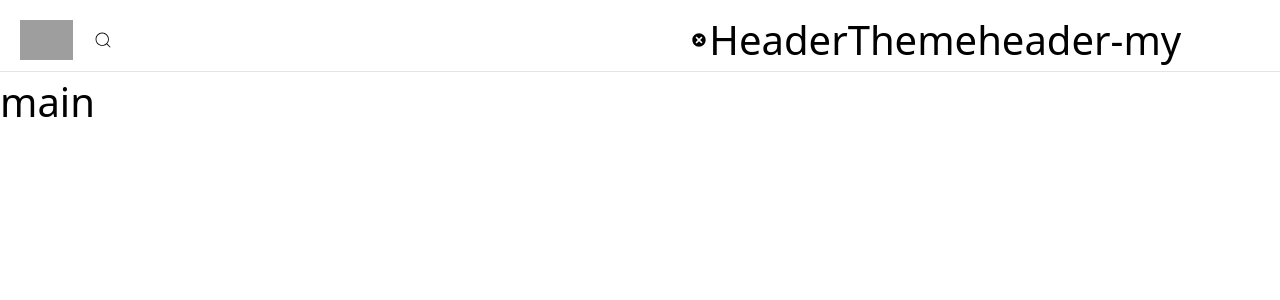
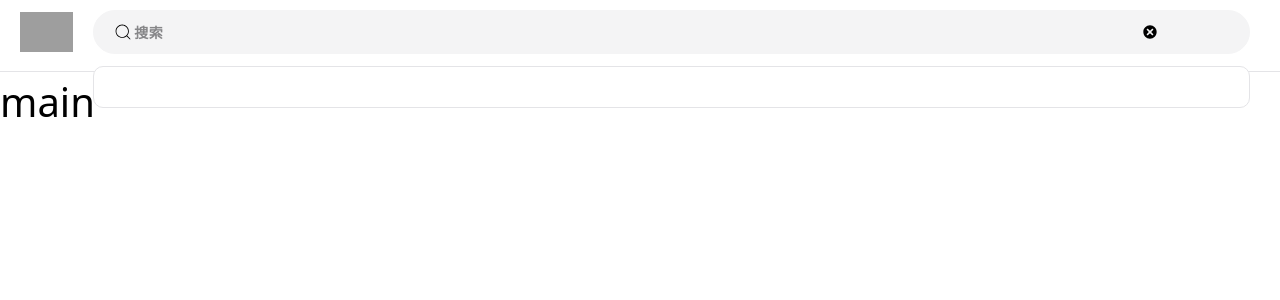
Before and after one commit to liujp2015/react-vite, a React (Vite) app: page / in a window 1280 px wide. Shown: the top 300 px of the page. Built offline with nearby package versions, Linux system fonts and the light colour scheme; grey boxes are pictures that could not be loaded.

Commit message:
about the css of search of header

```diff
--- a/src/components/header/components/HeaderMy.tsx
+++ b/src/components/header/components/HeaderMy.tsx
@@ -1,7 +1,7 @@
 import React from "react";
 
 const HeaderMy = () => {
-  return <div>header-my</div>;
+  return <div></div>;
 };
 
 export default HeaderMy;
--- a/src/components/header/components/HeaderSearch.tsx
+++ b/src/components/header/components/HeaderSearch.tsx
@@ -1,8 +1,11 @@
 import React from "react";
 import { CiSearch } from "react-icons/ci";
 import { TiDelete } from "react-icons/ti";
-
-const HeaderSearch = () => {
+import { CSSTransition } from "react-transition-group";
+interface HeaderSearchProps {
+  children: React.ReactNode;
+}
+const HeaderSearch: React.FC<HeaderSearchProps> = ({ children }) => {
   return (
     // <div className=" relative rounded-xl border-white duration-200 hover:bg-red-100/50">
     //   <div>
@@ -11,14 +14,36 @@ const HeaderSearch = () => {
     //     <TiDelete className="h-1.5 w-1.5 absolute translate-y-[-50%] top-[50%] right-9 duration-500" />
     //   </div>
     // </div>
-    <div className=" relative rounded-xl border-white duration-200 hover:bg-red-100/50">
+    <div className=" group relative rounded-xl border-white duration-200 hover:bg-red-100/50 w-full mr-1">
       <div className="flex justify-center items-center">
-        {/* <CiSearch className="w-1.5 h-1.5 absolute left-2 text-[#707070]" /> */}
+        {/* <CiSearch className="w-1.5 h-1.5 absolute left-2 text-[#707070] translate-y-[-50%] top-[50%]" /> */}
         {/* <CiSearch className="w-1.5 h-1.5 absolute left-2 text-[#eb1010]" /> */}
-        <CiSearch className="w-2 h-2 left-2" />
-        <input></input>
-        <TiDelete className="h-2 w-2 right-9 duration-500" />
+        <CiSearch className="w-2 h-2 absolute left-2" />
+        <input
+          className="block w-full h-[44px] pl-4 text-sm text-zinc-900 outline-0 bg-zinc-100 caret-zinc-400 rounded-xl
+          tracking-wide font-semibold border border-zinc-100 duration-500 focus:border-red-300
+          group-hover:bg-white"
+          placeholder="搜索"
+          type="text"
+        ></input>
+        <TiDelete className="h-2 w-2 duration-500 absolute right-9" />
+
+        <div className=" opacity-0 h-1.5 w-[1px] absolute right-[62px] duration-500 bg-zinc-200 group-hover:opacity-100"></div>
       </div>
+
+      <CSSTransition
+        in={true}
+        timeout={300} // 动画的持续时间
+        classNames="search-slide-in"
+        unmountOnExit
+      >
+        <div
+          className=" max-h-[368px] w-full text-base overflow-auto bg-white absolute z-20 left-0
+        top-[56px] p-2 rounded border border-zinc-200 duration-200 group-hover:shadow-2xl"
+        >
+          {children}
+        </div>
+      </CSSTransition>
     </div>
   );
 };
--- a/src/components/header/components/HeaderTheme.tsx
+++ b/src/components/header/components/HeaderTheme.tsx
@@ -1,7 +1,7 @@
 import React from "react";
 
 const HeaderTheme = () => {
-  return <div>HeaderTheme</div>;
+  return <div></div>;
 };
 
 export default HeaderTheme;
--- a/src/index.css
+++ b/src/index.css
@@ -41,3 +41,15 @@
     opacity: 1; /* 最终变得不透明 */
   }
 }
+
+/* 弹出框滑动动画 */
+@keyframes search-slide-in {
+  from {
+    transform: translateY(40px); /* 从屏幕底部开始 */
+    opacity: 0; /* 开始时完全透明 */
+  }
+  to {
+    transform: translateY(0); /* 到达目标位置 */
+    opacity: 1; /* 最终变得不透明 */
+  }
+}
```
